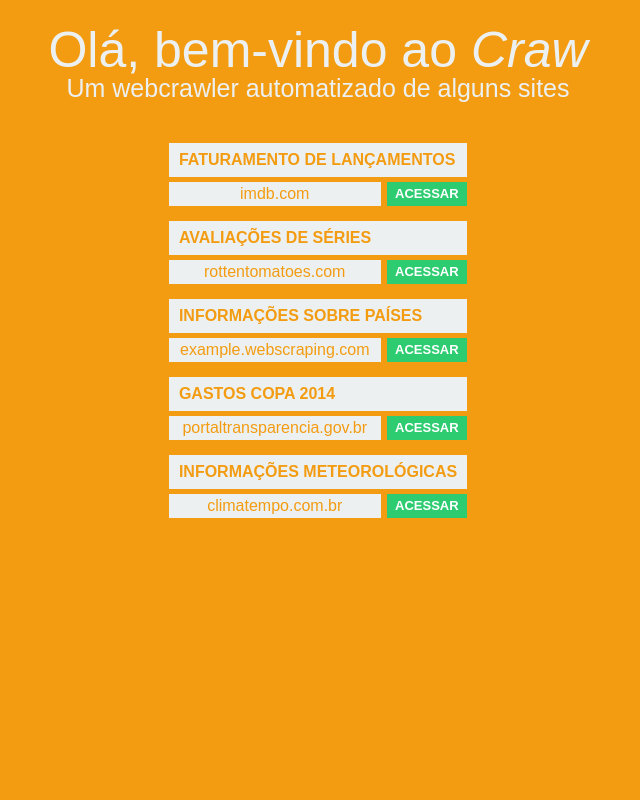
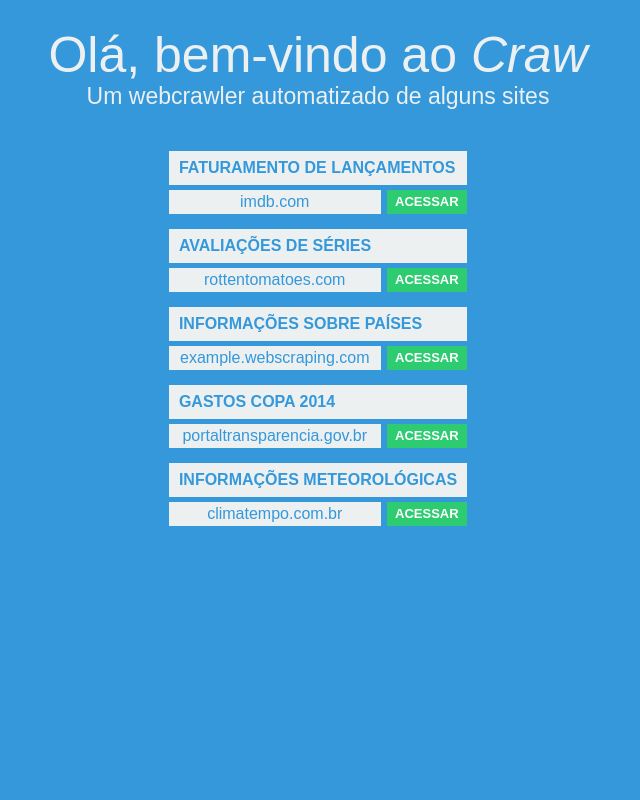
Before and after one commit to Marlysson/craw, a Django app: page / in a window 1280 px wide. Shown: the whole page, without its empty margins (322-962 px from the left). Run offline with Django 3.2, Linux system fonts and the light colour scheme; some libraries are stand-ins or nearby versions; some web fonts are replaced.

Commit message:
Fix color.

```diff
--- a/core/static/style.css
+++ b/core/static/style.css
@@ -7,19 +7,19 @@
 }
 
 .body{
-	background:#f39c12;
+	background:#3498db;
 	width:100vw;
 	height:100vh;
 }
 
 .welcome{
 	font-size:50px;
-	padding-top:20px;
+	padding-top:25px;
 }
 
 .subtitle{
-	margin-top:-15px;
-	font-size:25px;
+	margin-top:-10px;
+	font-size:23px;
 }
 
 .welcome,.subtitle{
@@ -43,7 +43,7 @@
 	padding:5px 10px;
 
 	list-style-type: none;
-	color:#f39c12;
+	color:#3498db;
 	text-decoration:none;
 	text-transform:uppercase;
 	font-weight: bold;
@@ -60,14 +60,13 @@
 
 .resource{
 	width:71%;
-	color:#f39c12;
+	color:#3498db;
 	background:#ecf0f1;
 }
 
 .access{
 	width:27%;
 	font-size:13px;
-	text-decoration:none;
 	color:white;
 	display: flex;
 
@@ -83,6 +82,8 @@
 }
 
 .access:hover{
+	color:white;
+	text-decoration:none;
 	background:#27ae60;
 }
 
```
